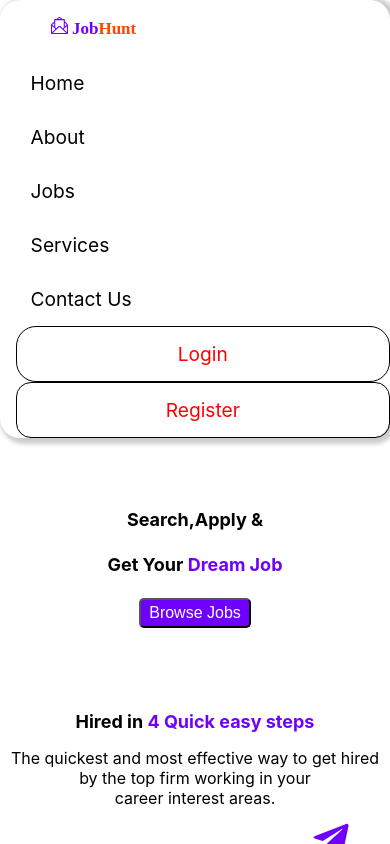
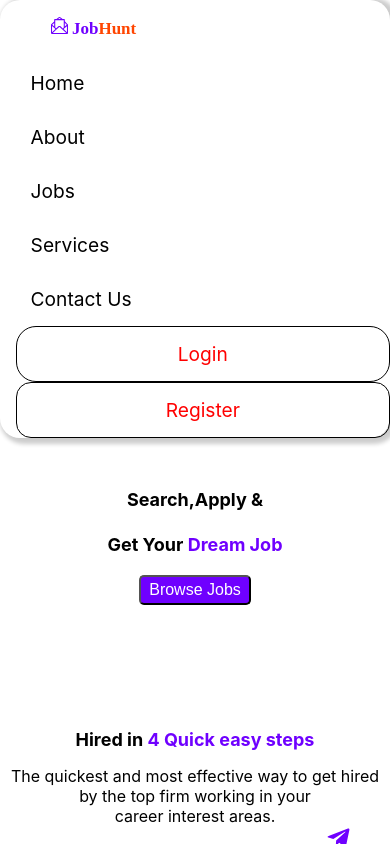
Before and after one commit to kbhargavi333/ISfrontend, a React (Create React App) app: page / in a window 390 px wide. Built offline with nearby package versions, Linux system fonts and the light colour scheme.

Commit message:
Update Home.css

```diff
--- a/src/navbar/Home.css
+++ b/src/navbar/Home.css
@@ -4,7 +4,7 @@
   align-items: center;
   justify-content: center;
   text-align: center;
-  margin-top: 15%;
+  margin-top: 10%;
 }
 
 h1 {
@@ -64,8 +64,16 @@ b {
   }
 
   .jobbutton {
-    margin-top: 3%;
     font-size: 16px;
     padding: 4px 8px;
   }
+  .footer {
+    padding: 2px;
+  }
+
+  .telegram {
+    font-size: 25px;
+    transform: translateY(25%);
+  }
+
 }
```
